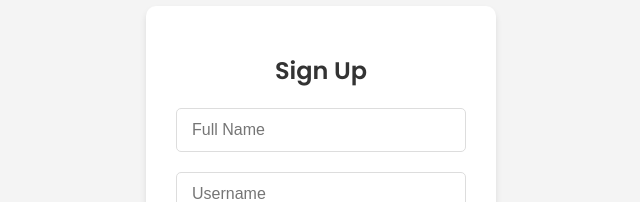
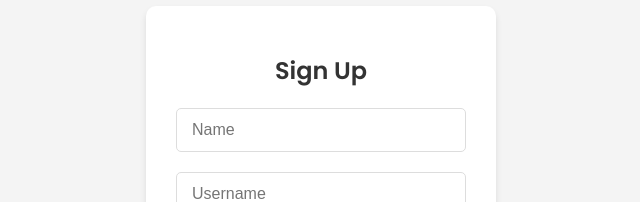
Before and after one commit to DJBertubin/nibutreb, a React (Create React App) app: page /signup in a window 1280 px wide. Shown: the part 119-321 px from the top of the page, without its empty margins (319-959 px from the left). Built offline with nearby package versions, Linux system fonts and the light colour scheme.

Commit message:
Update React project with latest changes

```diff
--- a/src/components/Signup.js
+++ b/src/components/Signup.js
@@ -3,13 +3,13 @@ import { useNavigate } from 'react-router-dom';
 import './Signup.css';
 
 const Signup = () => {
-    const [name, setName] = useState(''); // Added name input
+    const [name, setName] = useState(''); // Add name state
     const [username, setUsername] = useState('');
     const [password, setPassword] = useState('');
     const [confirmPassword, setConfirmPassword] = useState('');
     const [role, setRole] = useState('client'); // Default role
     const [error, setError] = useState('');
-    const [loading, setLoading] = useState(false); // Added loading state
+    const [loading, setLoading] = useState(false);
     const navigate = useNavigate();
 
     const handleSignup = async () => {
@@ -52,7 +52,12 @@ const Signup = () => {
             const response = await fetch('/api/signup', {
                 method: 'POST',
                 headers: { 'Content-Type': 'application/json' },
-                body: JSON.stringify({ name: name.trim(), username: username.trim(), password, role }),
+                body: JSON.stringify({
+                    name: name.trim(), // Send name
+                    username: username.trim(),
+                    password,
+                    role,
+                }),
             });
 
             const data = await response.json();
@@ -63,9 +68,8 @@ const Signup = () => {
                 return;
             }
 
-            console.log('Generated Client ID:', data.clientId);
-
-            localStorage.setItem('clientId', data.clientId);
+            console.log('Generated Client ID:', data.clientId); // Log client ID for debugging
+            localStorage.setItem('clientId', data.clientId); // Save clientId locally
 
             navigate('/login');
         } catch (err) {
@@ -84,7 +88,7 @@ const Signup = () => {
                     <input
                         type="text"
                         className="signup-input"
-                        placeholder="Full Name"
+                        placeholder="Name"
                         value={name}
                         onChange={(e) => setName(e.target.value)}
                         disabled={loading}
```
